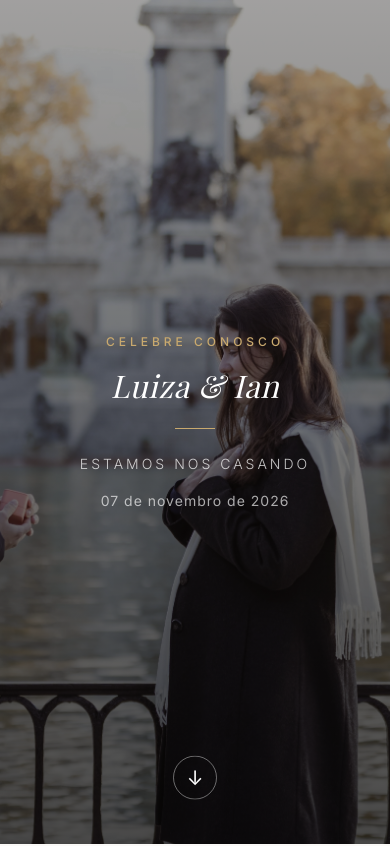
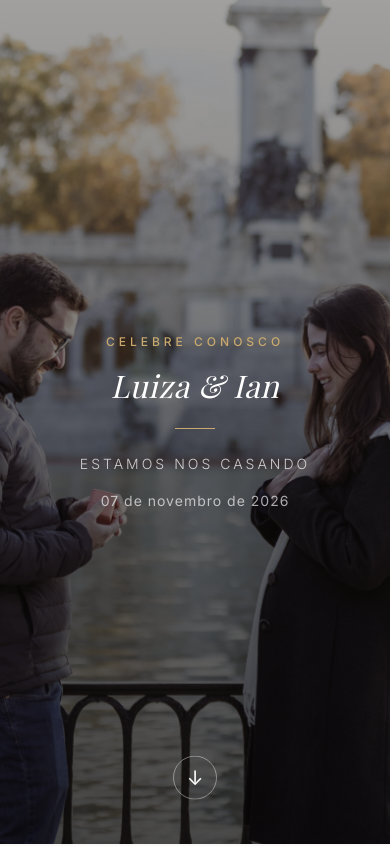
Before and after one commit to ianlpereira/luizaeian, a React (Vite) app in the folder frontend/: page / in a window 390 px wide. Shown: the top 846 px of the page. Built offline with nearby package versions, Linux system fonts and the light colour scheme; no server answers; a web font is replaced by a local one.

Commit message:
fix(styles): adjust BackgroundImage object-position for mobile and tablet responsiveness

```diff
--- a/frontend/src/components/HeroSection/styles.ts
+++ b/frontend/src/components/HeroSection/styles.ts
@@ -18,8 +18,13 @@ export const BackgroundImage = styled.img`
   width: 100%;
   height: 100%;
   object-fit: cover;
-  object-position: center top;
+  /* Mobile: desloca para a esquerda para mostrar as duas pessoas */
+  object-position: 40% center;
   /* PERF-01: fetchpriority passado via prop, sem lazy — é o LCP */
+
+  ${media.tablet} {
+    object-position: center top;
+  }
 `
 
 export const Overlay = styled.div`
```
